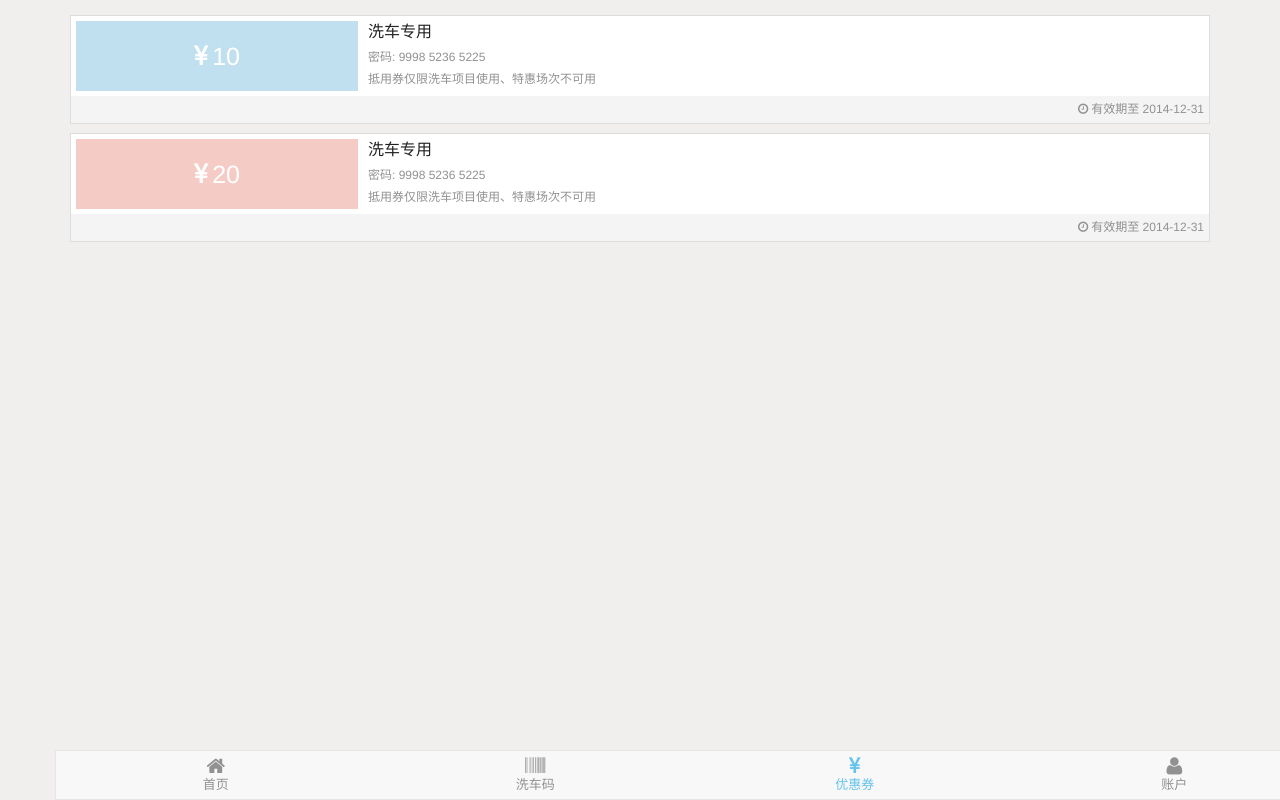
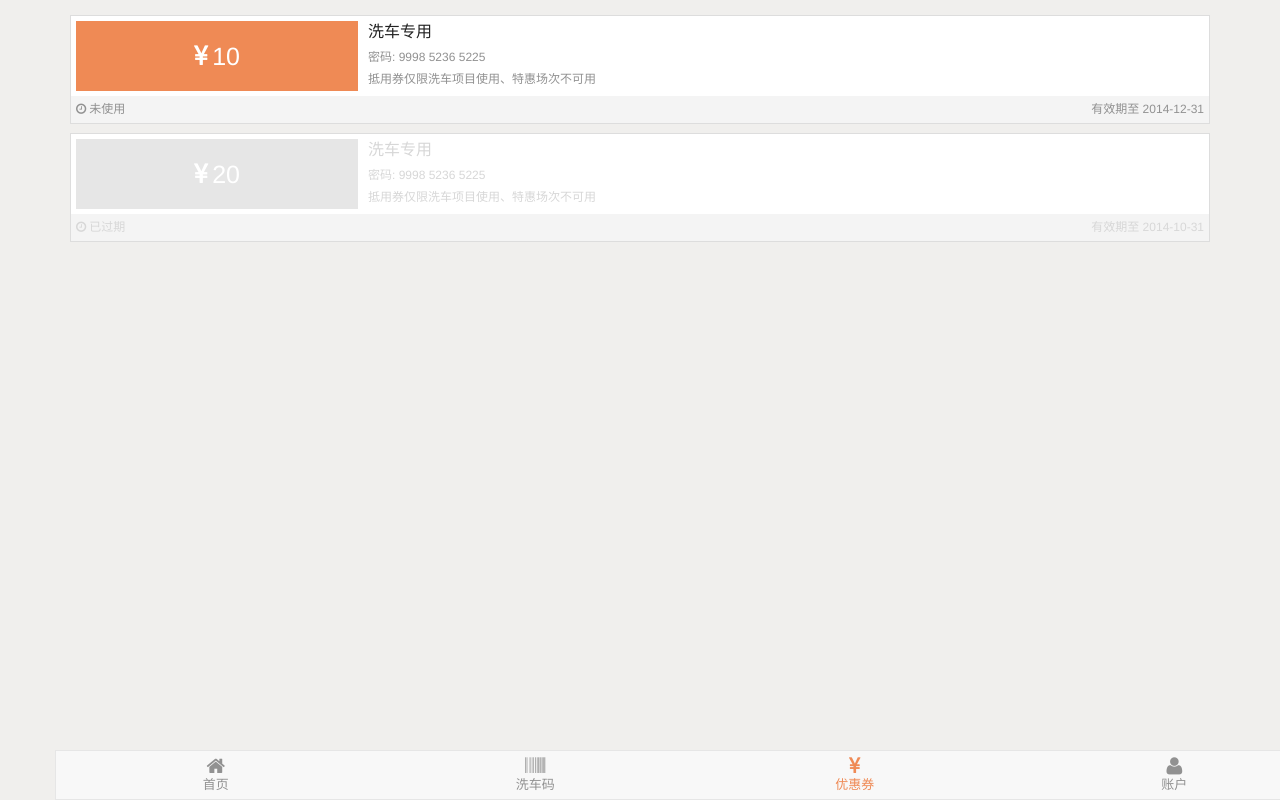
Before and after one commit to lantianlz/aoao, a Django app: template www/templates/mobile/car_wash/coupon.html in a window 1280 px wide. Run offline with Django 3.2, Linux system fonts and the light colour scheme; the template is opened without the code that fills it, so the values that code supplies are empty; some libraries are stand-ins or nearby versions.

Commit message:
1.全站链接色调   2.优惠券区分状态

```diff
--- a/www/templates/mobile/car_wash/base_car_wash.html
+++ b/www/templates/mobile/car_wash/base_car_wash.html
@@ -27,7 +27,11 @@ body{
 }
 
 .active a{
-	color: #65c3ed;
+	color: #EF8A55;
+}
+
+a:hover{
+	color: #EF8A55;
 }
 </style>
 {% block css %}{% endblock %}
@@ -40,7 +44,7 @@ body{
 {% block base_container %}
 	{% block topbar %}
 	<div class="row pf text-center f14 border-1 bdc-e6e6e6 bgc-f8f8f8 pt-5 pb-5 z99 w h40 line-height-32 pr">
-		<a class="go-back f15 pa z99 pointer" style="left: 15px; top: 5px;"><i class="fa f20 fa-angle-left pr-3"></i>返回</a>
+		<a class="go-back f15 pa z99 pointer co8" style="left: 15px; top: 5px;"><i class="fa f20 fa-angle-left pr-3"></i>返回</a>
 		<div class="col-xs-12 pr-0 pl-0 text-center">{% block bar_title %}{% endblock %}</div>
 	</div>
 	{% endblock %}
--- a/www/templates/mobile/car_wash/coupon.html
+++ b/www/templates/mobile/car_wash/coupon.html
@@ -5,52 +5,82 @@
 {% block css %}
 <style type="text/css">
 
+.coupons .bg{
+	background-color: #EF8A55;
+}
+
+.coupons .state{
+	color: #919191;
+}
+
+.coupons .des{
+	color: #919191;
+}
+
+.coupons .title{
+	color: #222;
+}
+
+.coupons .un-active .bg{
+	background-color: #e6e6e6;
+}
+
+.coupons .un-active .state{
+	color: #d7d7d7;
+}
+
+.coupons .un-active .des{
+	color: #d7d7d7;
+}
+
+.coupons .un-active .title{
+	color: #d7d7d7;
+}
+
 </style>
 {% endblock %}
 
 {% block topbar %}{% endblock %}
 
 {% block container %}
-<ul class="list-group pl-15 pr-15 pt-5">
+<ul class="list-group pl-15 pr-15 pt-5 coupons">
 	<li class="list-group-item pl-0 pr-0 pt-0 pb-0 mt-10">
 		<div class="row pl-5 pr-5 pt-5 pb-5">
-			<div class="col-xs-3 pl-0 pr-0 bgc-C0DFEF h70">
+			<div class="col-xs-3 pl-0 pr-0 bg h70">
 				<div class="line-height-70 text-center">
 				<i class="fa fa-rmb f25 co5"></i>
 				<span class="f25 co5">10</span>
 				</div>
 			</div>
-
-			<div class="col-xs-9 pl-10 pr-0">
-				<div class="f16">洗车专用</div>
-				<div class="f12 pt-5 co1">密码: 9998 5236 5225</div>
-				<div class="f12 pt-5 co1">抵用券仅限洗车项目使用、特惠场次不可用</div>
+			<div class="col-xs-9 pl-10 pr-0 des">
+				<div class="f16 title">洗车专用</div>
+				<div class="f12 pt-5">密码: 9998 5236 5225</div>
+				<div class="f12 pt-5">抵用券仅限洗车项目使用、特惠场次不可用</div>
 			</div>
-
 		</div>
-		<div class="co1 f12 text-right bgc-f4f4f4 pb-5 pr-5 pt-5">
-			<i class="fa fa-clock-o pr-3"></i>有效期至 2014-12-31
+		<div class="state row co1 f12 bgc-f4f4f4 pb-5 pr-5 pt-5 pl-5">
+			<span class="state pull-left"><i class="fa fa-clock-o pr-3"></i>未使用</span>
+			<span class="pull-right">有效期至 2014-12-31</span>
 		</div>
 	</li>
 
-	<li class="list-group-item pl-0 pr-0 pt-0 pb-0 mt-10">
+	<li class="list-group-item pl-0 pr-0 pt-0 pb-0 mt-10 un-active">
 		<div class="row pl-5 pr-5 pt-5 pb-5">
-			<div class="col-xs-3 pl-0 pr-0 bgc-F5CCC5 h70">
+			<div class="col-xs-3 pl-0 pr-0 bg h70">
 				<div class="line-height-70 text-center">
 				<i class="fa fa-rmb f25 co5"></i>
 				<span class="f25 co5">20</span>
 				</div>
 			</div>
-
-			<div class="col-xs-9 pl-10 pr-0">
-				<div class="f16">洗车专用</div>
-				<div class="f12 pt-5 co1">密码: 9998 5236 5225</div>
-				<div class="f12 pt-5 co1">抵用券仅限洗车项目使用、特惠场次不可用</div>
+			<div class="col-xs-9 pl-10 pr-0 des">
+				<div class="f16 title">洗车专用</div>
+				<div class="f12 pt-5">密码: 9998 5236 5225</div>
+				<div class="f12 pt-5">抵用券仅限洗车项目使用、特惠场次不可用</div>
 			</div>
-
 		</div>
-		<div class="co1 f12 text-right bgc-f4f4f4 pb-5 pr-5 pt-5">
-			<i class="fa fa-clock-o pr-3"></i>有效期至 2014-12-31
+		<div class="state row co1 f12 text-right bgc-f4f4f4 pl-5 pb-5 pr-5 pt-5">
+			<span class="pull-left"><i class="fa fa-clock-o pr-3"></i>已过期</span>
+			<span class="pull-right">有效期至 2014-10-31</span>
 		</div>
 	</li>
 </ul>
--- a/www/templates/mobile/car_wash/detail.html
+++ b/www/templates/mobile/car_wash/detail.html
@@ -45,9 +45,9 @@
         </div>
         <div class="pt-10 pb-10 pr col-xs-6 pl-0 f16">
             <i class="pa fa fa-phone pt-3 pl-3 co1"></i>
-            <span class="pl-25"><a href="tel:{{car_wash.tel}}">{{car_wash.tel}}</a></span>
+            <span class="pl-25"><a href="tel:{{car_wash.tel}}" class="co8">{{car_wash.tel}}</a></span>
         </div>
-        <a href="/car_wash/location?longitude={{car_wash.longitude}}&latitude={{car_wash.latitude}}&name={{car_wash.name}}">
+        <a class="co8" href="/car_wash/location?longitude={{car_wash.longitude}}&latitude={{car_wash.latitude}}&name={{car_wash.name}}">
             <div class="pt-10 pb-10 pr col-xs-12 pl-0 border-top bdc-e6e6e6 f16">
                 <i class="pa fa fa-map-marker pt-3 pl-5 co1"></i>
                 <span class="pl-25">{{car_wash.addr}}</span>
--- a/www/templates/mobile/car_wash/order_detail.html
+++ b/www/templates/mobile/car_wash/order_detail.html
@@ -27,8 +27,8 @@
 	</div>
 
 	<div class="row bgc-ffffff border-top bdc-e6e6e6 pt-10 pb-10 pl-15 pr-15 f14">
-		<i class="f15 fa fa-check-circle pr-3 co6"></i>随时退款
-		<i class="f15 fa fa-check-circle pr-3 co6 pl-10"></i>永不过期
+		<i class="f15 fa fa-check-circle pr-3 co8"></i>随时退款
+		<i class="f15 fa fa-check-circle pr-3 co8 pl-10"></i>永不过期
 	</div>
 
 	<div class="row bgc-ffffff border-top bdc-e6e6e6 pt-5 pb-5 f14 mt-15">
--- a/www/templates/mobile/car_wash/pay.html
+++ b/www/templates/mobile/car_wash/pay.html
@@ -104,7 +104,7 @@ $(document).ready(function(){
 		<button class="btn btn-block btn-lg co9 btn-price" data-price="200.00" data-color="#5DC35A">200.00</button>
 	</div>
 	<div class="col-xs-4 pl-5 pr-0 text-right">
-		<button class="btn btn-block btn-lg co9 btn-price" data-price="100.00" data-color="#E4A99E">100.00</button>
+		<button class="btn btn-block btn-lg co9 btn-price" data-price="100.00" data-color="#EF8A55">100.00</button>
 	</div>
 
 	<div class="col-xs-12 pl-0 pr-0 pt-10 other-price-item">
```
Also changed, not shown: www/templates/mobile/car_wash/index.html (+16 -6 lines), www/templates/mobile/car_wash/order.html (+14 -2 lines).
